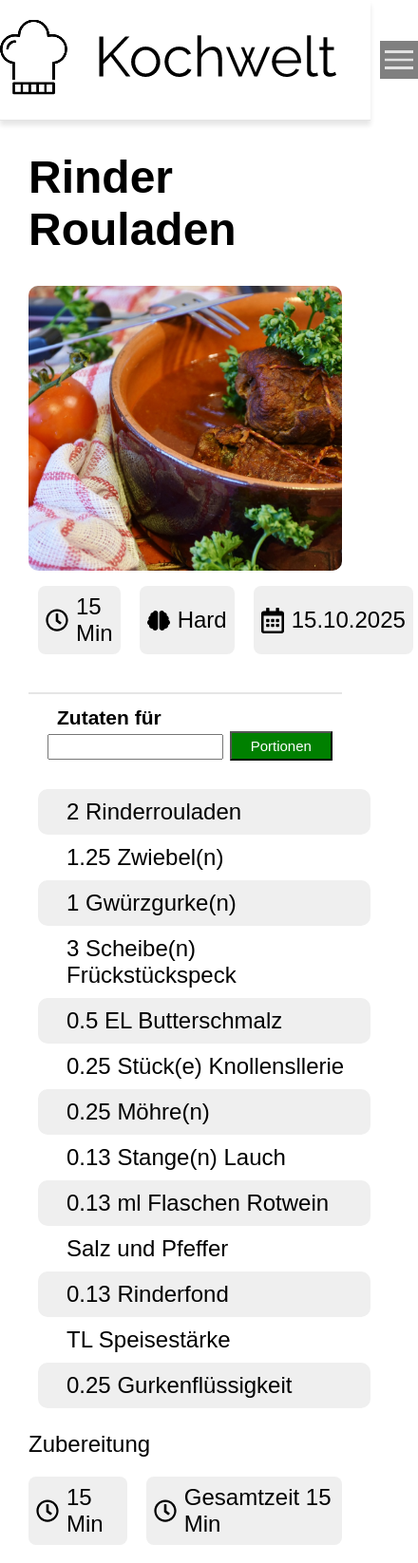
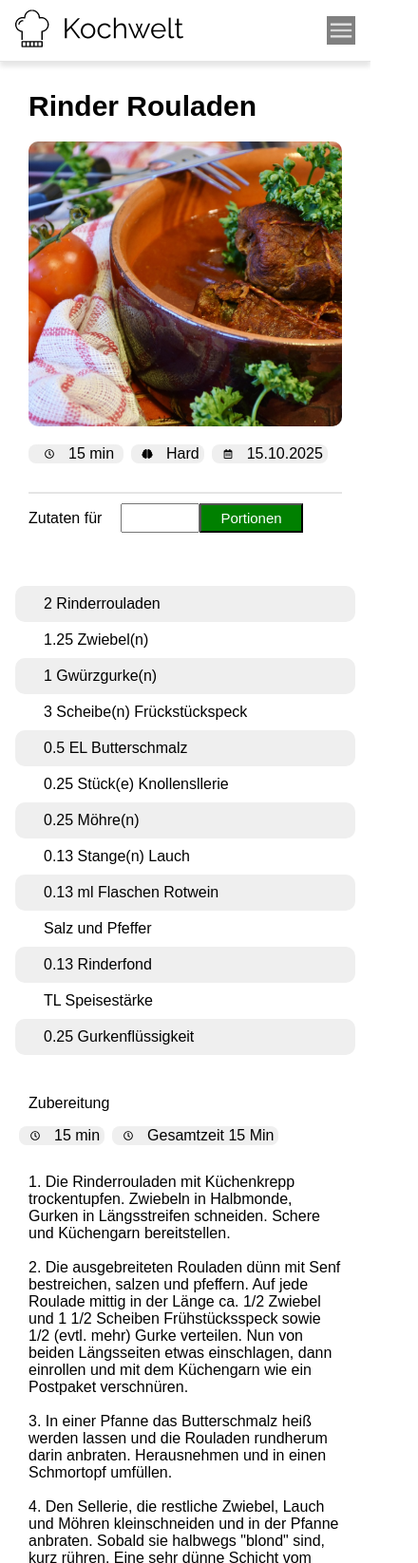
Before and after one commit to JanAltenhof24012001/Kochwelt_Group, a plain HTML site: page Rinder Rouladen.html in a window 390 px wide. Shown: the top 1646 px of the page at 95% size, 440 px wide, since content can reach past the window. Drawn offline with Linux system fonts and the light colour scheme; a web font is replaced by a local one.

Commit message:
media created

```diff
--- a/Rinder Rouladen.html
+++ b/Rinder Rouladen.html
@@ -13,7 +13,7 @@
     <header>
         <section class="logo">
             <div>
-                <a href="index.html"><img class="" src="./img/logo.png" alt=""></a>
+                <a href="index.html"><img class="logo-media" src="./img/logo.png" alt=""></a>
             </div>
 
             <img class="burger-menu" onclick="hidden_menu()" src="./img/burger menu.png" alt="menu">
@@ -43,16 +43,19 @@
 
         <div class="ditail-box">
             <div class="difficulty-box">
-                <img class="time-clock" src="./img/icons/clock-regular.svg" alt="">
-                15 Min
+                <div class="difficulty-box">
+                    <img class="time-clock difficulty-pic" src="./img/icons/clock-regular.svg" alt="">
+                    15 min
+                </div>
             </div>
+
             <div class="difficulty-box">
-                <img class="brain-solid" src="./img/icons/brain-solid.svg" alt="">
+                <img class="brain-solid difficulty-pic" src="./img/icons/brain-solid.svg" alt="">
                 Hard
             </div>
 
             <div class="difficulty-box">
-                <img class="calendar" src="./img/icons/calendar-alt-regular.svg" alt="">
+                <img class="calendar difficulty-pic" src="./img/icons/calendar-alt-regular.svg" alt="">
                 15.10.2025
             </div>
         </div>
@@ -66,7 +69,7 @@
         </div>
     </section>
 
-    <ul>
+    <ul class="ul">
         <li id="Rinderrouladen" class="li">2 Rinderrouladen</li>
         <li id="zwiebel">1.25 Zwiebel(n)</li>
         <li id="Gwürzgurke" class="li">1 Gwürzgurke(n)</li>
@@ -86,13 +89,13 @@
     <div class="ditail-box-footer">
         <div class="ditail-box">
             <div class="difficulty-box">
-                <img class="time-clock" src="./img/icons/clock-regular.svg" alt="">
-                15 Min
+                <img class="time-clock difficulty-pic" src="./img/icons/clock-regular.svg" alt="">
+                15 min
             </div>
 
-            <div class="ditail-box">
+            <div class="ditail-box ditail-box-media">
                 <div class="difficulty-box">
-                    <img class="time-clock" src="./img/icons/clock-regular.svg" alt="">
+                    <img class="time-clock difficulty-pic" src="./img/icons/clock-regular.svg" alt="">
                     Gesamtzeit 15 Min
                 </div>
             </div>
--- a/RinderRouladenStyle.css
+++ b/RinderRouladenStyle.css
@@ -30,7 +30,23 @@ body {
     width: 350px;
 }
 
-.nav-container .btn {
+.nav-container {
+    text-decoration: none;
+    color: black;
+    margin-right: 30px;
+    margin-top: 50px;
+    font-weight: bold;
+    font-size: 24px;
+
+    a:hover {
+        text-decoration: underline;
+        text-underline-offset: 10px;
+        text-decoration-thickness: 5px;
+        color: #008000;
+    }
+}
+
+.btn {
     text-decoration: none;
     color: black;
     margin-right: 30px;
@@ -106,13 +122,12 @@ body {
 }
 
 .Ingredients {
-    font-size: 21px;
-    font-weight: bold;
+    font-size: 24px;
     margin-left: 30px;
 }
 
 .input {
-    padding-top: 4px;
+    padding-top: 7px;
     padding-bottom: 4px;
     margin-left: 20px;
 }
@@ -187,9 +202,23 @@ footer {
     margin: 0;
 }
 
-@media(max-width:1170px) {
+@media(max-width: 1280px) {
+
+    body {
+        font-size: 20px;
+    }
+
+    h1 {
+        font-size: 30px;
+    }
+
     header {
         align-items: center;
+    }
+
+    .logo {
+        padding-left: 16px;
+        padding-right: 16px;
     }
 
     .nav-container {
@@ -200,12 +229,15 @@ footer {
         display: none;
     }
 
+    .logo-media {
+        width: 200px;
+    }
+
     .burger-menu {
         display: block;
         height: 40px;
         background-color: grey;
     }
-
 
     .hitten-links {
         padding-right: 24px;
@@ -213,9 +245,116 @@ footer {
         flex-direction: column;
         gap: 10px;
         align-items: end;
+
+        a:hover {
+            text-decoration: underline;
+            text-underline-offset: 10px;
+            text-decoration-thickness: 5px;
+            color: #008000;
+        }
     }
 
     .hide {
         display: none;
     }
+
+    .btn {
+        text-decoration: none;
+        color: black;
+        font-weight: bold;
+        font-size: 24px;
+        margin: 0;
+    }
+
+    .difficulty-box {
+        height: 15px;
+    }
 }
+
+
+@media (max-width: 767px) {
+
+    body {
+        font-size: 16px;
+    }
+
+    .burger-menu {
+        display: block;
+        height: 30px;
+        background-color: grey;
+    }
+
+    .ditail-box {
+        display: flex;
+        align-items: center;
+        gap: 8px;
+        margin-top: 15px;
+
+    }
+
+    .difficulty-box {
+        height: 10px;
+        justify-content: space-around;
+        margin: 0;
+        padding: 5px;
+    }
+
+    .difficulty-pic {
+        height: 10px;
+    }
+
+    .Ingredients {
+        font-size: 16px;
+        font-weight: 0;
+        margin: 0;
+
+    }
+
+    .number-of-persons {
+        font-size: 16px;
+        display: flex;
+        align-items: center;
+    }
+
+    #number-of-persons {
+        width: 75px;
+        height: 16px;
+    }
+
+    .ul {
+        padding: 16px;
+    }
+
+    .preparation {
+        font-size: 16px;
+    }
+
+    .ditail-box-media {
+        margin: 0;
+    }
+
+    .creator {
+        font-size: 16px;
+        margin: 0;
+    }
+        #profile{
+        border-radius: 100%;
+        width: 15%;
+    }
+
+    .profile-png{
+        gap: 15px;
+    }
+
+    .footer {
+        height: 64px;
+        padding-left: 16px;
+        padding-right: 16px;
+    }
+
+    .footer-header-logo {
+        height: 64px;
+        padding-left: 16px;
+        padding-right: 16px;
+    }
+}
```
